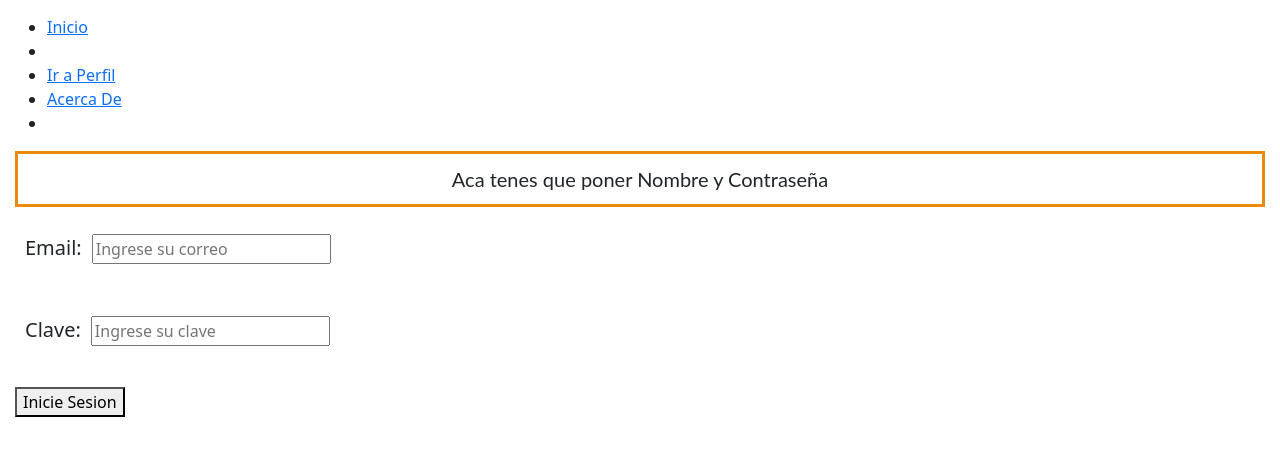
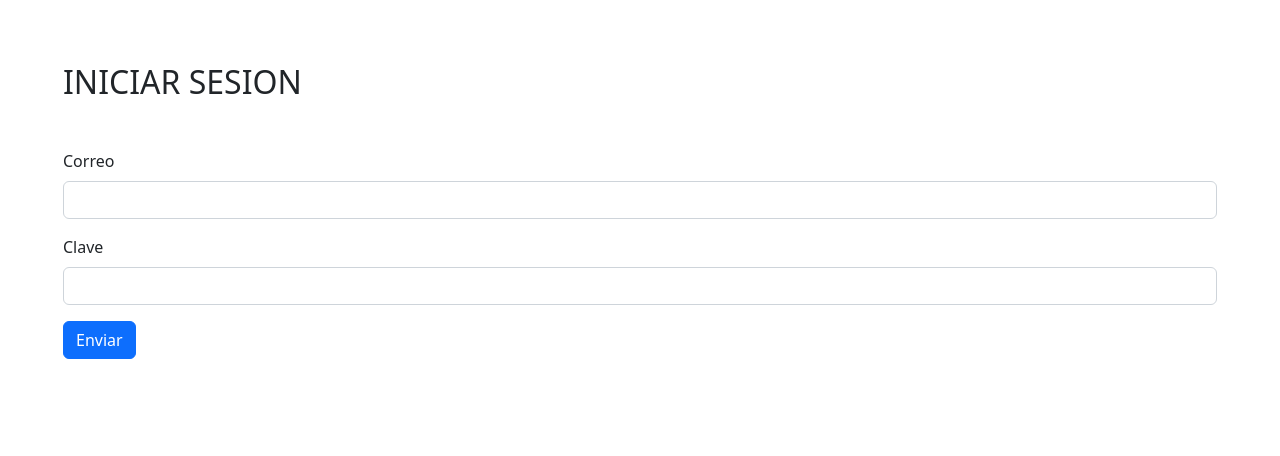
Before and after one commit to cpnvalentinperez/angularproyecto, an Angular app: page / in a window 1280 px wide. Before the commit this address led to /login. Shown: the top 456 px of the page. Built offline with nearby package versions, Linux system fonts and the light colour scheme.

Commit message:
se agrega inicio de sesion  minuto 21:29

```diff
--- a/src/app/app-routing.module.ts
+++ b/src/app/app-routing.module.ts
@@ -4,15 +4,17 @@ import { AcercaComponent } from './acerca/acerca.component'
 import { LoginComponent } from './login/login.component'
 import { PerfilComponent } from './perfil/perfil.component'
 import { ServiciosComponent } from './servicios/servicios.component'
+import { IniciarSesionComponent } from './iniciar-sesion/iniciar-sesion.component'
 import { ErrorComponent } from './error404/error.component';
 import { AuthGuard } from './auth.guard';
 
 const routes: Routes = [
-  {path: '', redirectTo: '/login', pathMatch: 'full'},
+  {path: '', redirectTo: '', pathMatch: 'full'},
   {path: 'servicios', component: ServiciosComponent},
   {path: 'login', component: LoginComponent},
   {path: 'perfil', component: PerfilComponent, canActivate: [AuthGuard],},
   {path: 'acerca', component: AcercaComponent},
+  {path: 'iniciar', component: IniciarSesionComponent},
   {path: '**', component: ErrorComponent}
 ];
 
--- a/src/app/app.component.html
+++ b/src/app/app.component.html
@@ -1,15 +1 @@
-<router-outlet>
-<ul>
-
-  <li><a routerLink="/" routerLinkActive="active">Inicio</a></li>
-  <li><a routerLink="/login" routerLinkActive="active" *ngIf="authService.logIn">Ir a Login</a></li>
-  <li><a routerLink="/perfil" routerLinkActive="active" *ngIf="!authService.logIn">Ir a Perfil</a></li>
-  <li><a routerLink="/acerca">Acerca De</a></li>
-  <li><a class="nav-link" href="#" *ngIf="authService.logIn">Salirse</a></li>
-
-</ul>
-
-</router-outlet>
-
-
-<!--  (click)="logout()"  -->
+<app-iniciar-sesion></app-iniciar-sesion>
--- a/src/app/app.module.ts
+++ b/src/app/app.module.ts
@@ -5,11 +5,14 @@ import { FormsModule, ReactiveFormsModule } from '@angular/forms';
 import { LoginComponent } from './login/login.component';
 import { AppComponent } from './app.component';
 import { HttpClientModule } from '@angular/common/http';
+import { IniciarSesionComponent } from './iniciar-sesion/iniciar-sesion.component';
 
 
 @NgModule({
-  declarations: [AppComponent, LoginComponent],
+  declarations: [AppComponent, LoginComponent, IniciarSesionComponent],
+
   imports: [BrowserModule, FormsModule, AppRoutingModule,HttpClientModule,ReactiveFormsModule],
+
   bootstrap: [AppComponent]
 })
 export class AppModule { }
--- /dev/null
+++ b/src/app/iniciar-sesion/iniciar-sesion.component.html
@@ -0,0 +1,30 @@
+
+<h2 class="m-5">INICIAR SESION</h2>
+<form [formGroup]="form" class="m-5">
+    <div class="mb-3">
+      <label for="exampleInputEmail1" class="form-label">Correo</label>
+      <input type="email" formControlName="email" class="form-control" id="exampleInputEmail1" aria-describedby="emailHelp">
+      <div *ngIf="Email?.errors && Email?.touched">
+        <p *ngIf="Email?.hasError('required')" class="text-danger">
+            El mail es requerido!
+        </p>
+        <p *ngIf="Email?.hasError('email')" class="text-danger">
+            El formato del mail debe ser valido!
+        </p>
+      </div>
+    </div>
+    <div class="mb-3">
+      <label for="exampleInputPassword1" class="form-label">Clave</label>
+      <input type="password" formControlName="password"class="form-control" id="exampleInputPassword1">
+      <div *ngIf="Password?.errors && Password?.touched">
+        <p *ngIf="Password?.hasError('required')" class="text-danger">
+            El password es requerido!
+        </p>
+        <p *ngIf="Password?.errors?.['minlength']" class="text-danger">
+            El password debe ser de 8 o mas caracteres.
+        </p>
+      </div>
+    </div>
+
+    <button type="submit" class="btn btn-primary">Enviar</button>
+  </form>
--- /dev/null
+++ b/src/app/iniciar-sesion/iniciar-sesion.component.ts
@@ -0,0 +1,34 @@
+import { Component, OnInit } from '@angular/core';
+import { FormBuilder, FormGroup, Validators } from '@angular/forms';
+
+@Component({
+  selector: 'app-iniciar-sesion',
+  templateUrl: './iniciar-sesion.component.html',
+  styleUrls: ['./iniciar-sesion.component.css']
+})
+export class IniciarSesionComponent implements OnInit{
+  form:FormGroup;
+  constructor(private formBuilder:FormBuilder){
+      this.form=this.formBuilder.group(
+        {
+          email:['',[Validators.required,Validators.email]],
+          password:['',[Validators.required,Validators.minLength(8)]],
+          deviceInfo:this.formBuilder.group({
+              deviceId: ["17867868768"],
+              deviceType: ["DEVICE_TYPE_ANDROID"],
+              notificationToken:["67657575eececc34"]
+          })
+        }
+      )
+  }
+
+  ngOnInit():void { }
+
+  get Email(){
+    return this.form.get('email');
+  }
+  get Password(){
+    return this.form.get('password');
+  }
+
+}
--- a/src/app/login/login.component.html
+++ b/src/app/login/login.component.html
@@ -1,4 +1,16 @@
-<p class="component">
+<li><a routerLink="/" routerLinkActive="active">Inicio</a></li>
+  <li><a routerLink="/login" routerLinkActive="active">Ir a Login</a></li>
+  <li><a routerLink="/perfil" routerLinkActive="active">Ir a Perfil</a></li>
+  <li><a routerLink="/acerca">Acerca De</a></li>
+  <li><a class="nav-link" href="#">Salirse</a></li>
+
+  <!-- <li><a routerLink="/" routerLinkActive="active">Inicio</a></li>
+  <li><a routerLink="/login" routerLinkActive="active" *ngIf="authService.logIn">Ir a Login</a></li>
+  <li><a routerLink="/perfil" routerLinkActive="active" *ngIf="!authService.logIn">Ir a Perfil</a></li>
+  <li><a routerLink="/acerca">Acerca De</a></li>
+  <li><a class="nav-link" href="#" *ngIf="authService.logIn">Salirse</a></li>  -->
+
+<!-- <p class="component">
     Aca tenes que poner Nombre y Contraseña
   </p>
 
--- a/src/app/login/login.component.ts
+++ b/src/app/login/login.component.ts
@@ -1,5 +1,6 @@
 import { Component, OnInit, VERSION } from '@angular/core';
 import { FormBuilder, FormGroup, Validators } from '@angular/forms';
+
 
 
 @Component({
```
Also changed, not shown: src/app/iniciar-sesion/iniciar-sesion.component.css (added).
